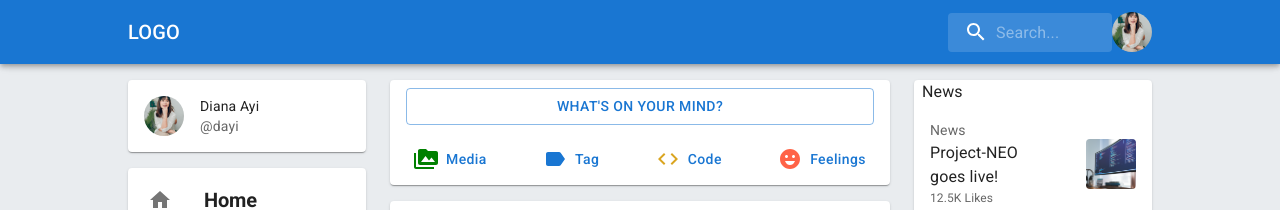
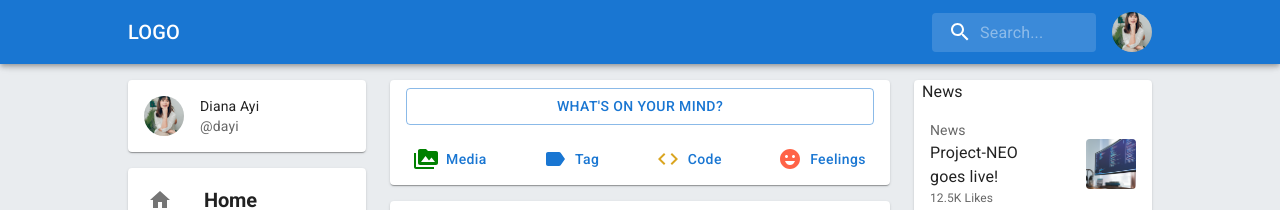
Before and after one commit to jpzambranoleon/project-neo-front-end, a React (Create React App) app: page / in a window 1280 px wide. Shown: the top 210 px of the page. Built offline with nearby package versions, Linux system fonts and the light colour scheme.

Commit message:
updated Navbar.jsx

```diff
--- a/src/components/Navbar.jsx
+++ b/src/components/Navbar.jsx
@@ -9,10 +9,11 @@ const SearchField = styled('div')(({ theme }) => ({
     '&:hover': {
       backgroundColor: alpha(theme.palette.common.white, 0.25),
     },
+    marginRight: theme.spacing(2),
     marginLeft: 0,
     width: '100%',
     [theme.breakpoints.up('sm')]: {
-      marginLeft: theme.spacing(1),
+      marginLeft: theme.spacing(3),
       width: 'auto',
     },
 }));
@@ -70,7 +71,7 @@ const Navbar = () => {
                     >
                         <MenuTwoTone />
                     </IconButton>
-                    <Typography variant="h6" component="div" sx={{ flexGrow: 1 }}>
+                    <Typography variant="h6" component="div" sx={{ flexGrow: 1, display: { xs: 'none', sm: 'block' } }}>
                         LOGO
                     </Typography>
                     <SearchField>
```
